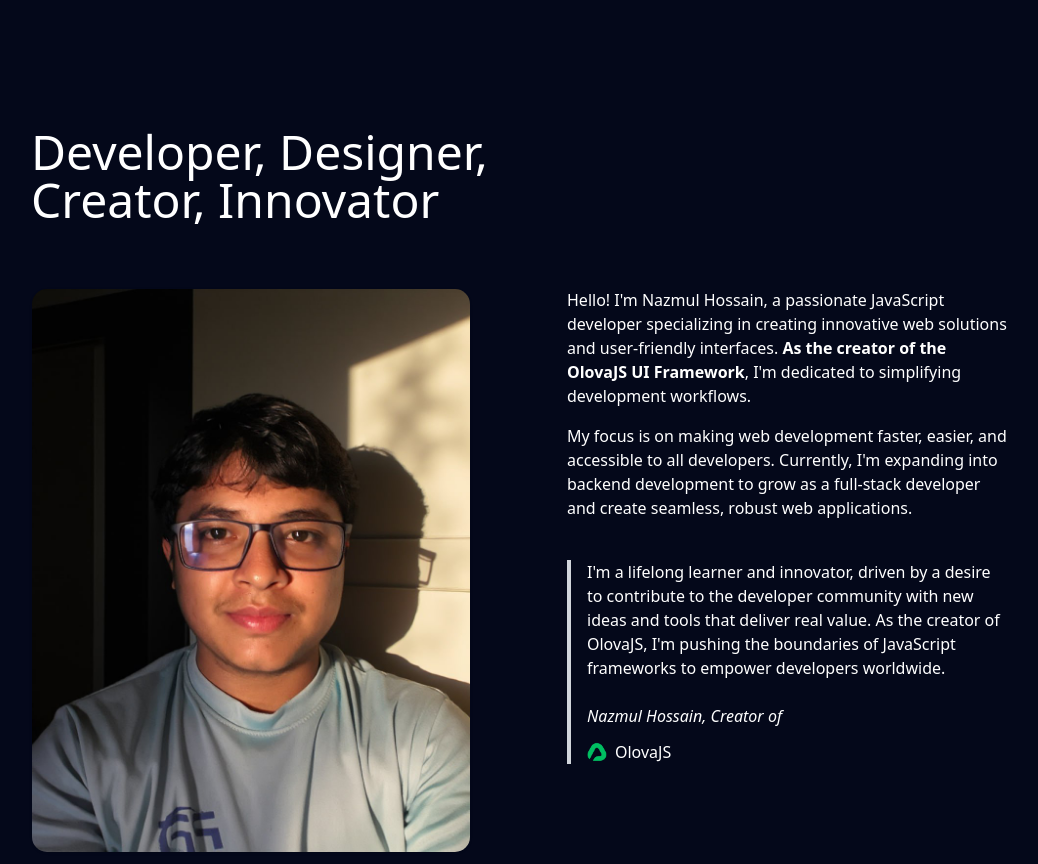
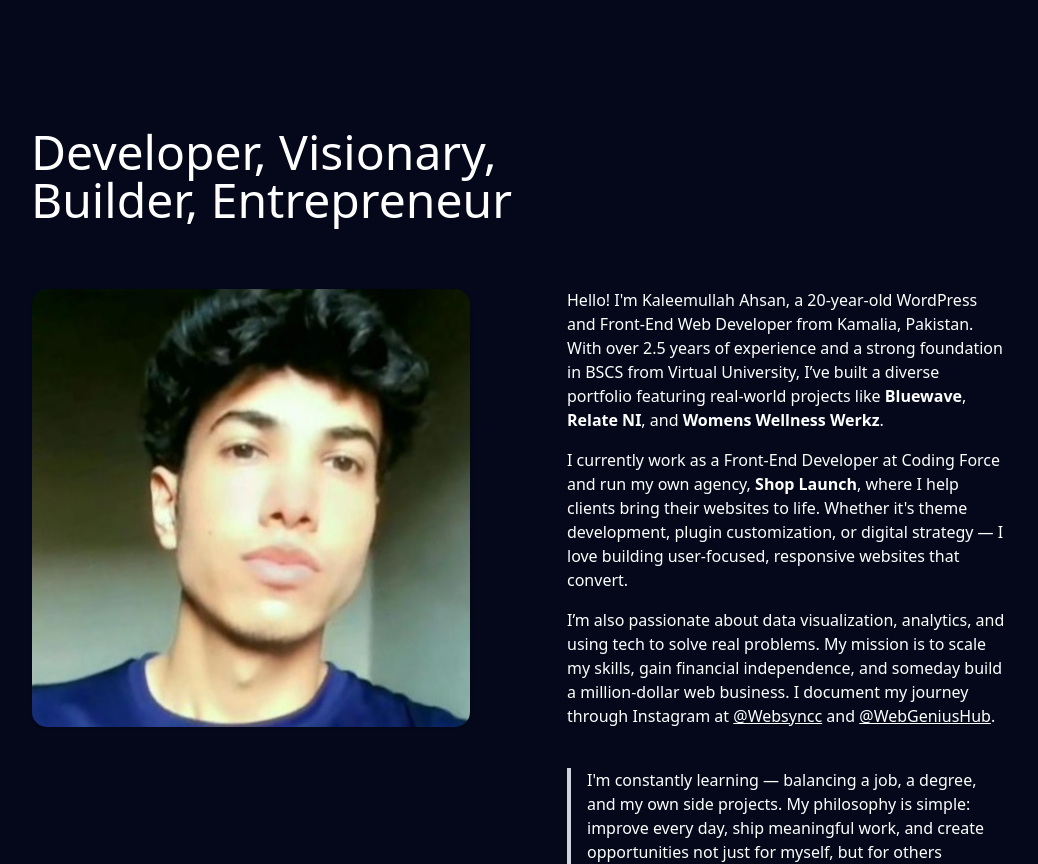
Before and after one commit to kaleemullahahsan/my-portfolio, a React (Vite) app: page / in a window 1280 px wide. Shown: the part 800-1664 px from the top of the page, without its empty margins (121-1159 px from the left). Built offline with nearby package versions, Linux system fonts and the light colour scheme.

Commit message:
Updated about section and hero image

```diff
--- a/index.html
+++ b/index.html
@@ -5,7 +5,7 @@
   <meta charset="UTF-8" />
   <link rel="icon" type="image/svg+xml" href="/vite.svg" />
   <meta name="viewport" content="width=device-width, initial-scale=1.0" />
-  <title>Nazmul Hossain</title>
+  <title>Kaleemullah Ahsan</title>
   <link rel="shortcut icon" href="./src/assets/images/favicon.ico" type="image/x-icon">
 </head>
 
--- a/src/pages/About/About.jsx
+++ b/src/pages/About/About.jsx
@@ -1,13 +1,12 @@
-import HeroImg from "@/assets/images/hero.jpg";
-import OlovaLogo from "@/assets/images/olova.png";
+import HeroImg from "@/assets/images/hero.jpg";// Replace with your agency logo if you have one
 
 export default function About() {
   return (
     <>
-      <section id="about" className="py-16 md:py-32  text-white bg-[#04081A]">
+      <section id="about" className="py-16 md:py-32 text-white bg-[#04081A]">
         <div className="mx-auto max-w-5xl space-y-8 px-6 md:space-y-16">
           <h2 className="relative z-10 max-w-xl text-4xl font-medium lg:text-5xl text-white">
-            Developer, Designer, Creator, Innovator
+            Developer, Visionary, Builder, Entrepreneur
           </h2>
           <div className="grid gap-6 sm:grid-cols-2 md:gap-12 lg:gap-24">
             <div className="relative mb-6 sm:mb-0">
@@ -15,7 +14,7 @@
                 <img
                   src={HeroImg}
                   className="rounded-[15px] shadow block"
-                  alt="payments illustration"
+                  alt="developer illustration"
                   width={1207}
                   height={929}
                 />
@@ -24,44 +23,40 @@
 
             <div className="relative space-y-4">
               <p className="text-white">
-                Hello! I'm Nazmul Hossain, a passionate JavaScript developer
-                specializing in creating innovative web solutions and
-                user-friendly interfaces.{" "}
-                <span className="font-bold text-white">
-                  As the creator of the OlovaJS UI Framework
-                </span>
-                , I'm dedicated to simplifying development workflows.
+                Hello! I'm Kaleemullah Ahsan, a 20-year-old WordPress and Front-End Web Developer from Kamalia, Pakistan.
+                With over 2.5 years of experience and a strong foundation in BSCS from Virtual University, I’ve built
+                a diverse portfolio featuring real-world projects like <strong>Bluewave</strong>, <strong>Relate NI</strong>, and <strong>Womens Wellness Werkz</strong>.
               </p>
               <p className="text-white">
-                My focus is on making web development faster, easier, and
-                accessible to all developers. Currently, I'm expanding into
-                backend development to grow as a full-stack developer and create
-                seamless, robust web applications.
+                I currently work as a Front-End Developer at Coding Force and run my own agency,{" "}
+                <span className="font-bold text-white">Shop Launch</span>, where I help clients bring their websites to life.
+                Whether it's theme development, plugin customization, or digital strategy — I love building user-focused, responsive websites that convert.
+              </p>
+              <p className="text-white">
+                I’m also passionate about data visualization, analytics, and using tech to solve real problems. My mission is to scale my skills,
+                gain financial independence, and someday build a million-dollar web business. I document my journey through Instagram at{" "}
+                <a href="https://www.instagram.com/websyncc" className="underline" target="_blank" rel="noopener noreferrer">
+                  @Websyncc
+                </a>{" "}
+                and{" "}
+                <a href="https://www.instagram.com/webgeniushub" className="underline" target="_blank" rel="noopener noreferrer">
+                  @WebGeniusHub
+                </a>.
               </p>
 
               <div className="pt-6">
                 <blockquote className="border-l-4 border-gray-300 pl-4">
                   <p className="text-white">
-                    I'm a lifelong learner and innovator, driven by a desire to
-                    contribute to the developer community with new ideas and
-                    tools that deliver real value. As the creator of OlovaJS,
-                    I'm pushing the boundaries of JavaScript frameworks to
-                    empower developers worldwide.
+                    I'm constantly learning — balancing a job, a degree, and my own side projects. My philosophy is simple:
+                    improve every day, ship meaningful work, and create opportunities not just for myself, but for others through tech.
                   </p>
 
                   <div className="mt-6 space-y-3">
                     <cite className="block font-medium text-white">
-                      Nazmul Hossain, Creator of
+                      Kaleemullah Ahsan, Founder of
                     </cite>
                     <div className="flex items-center gap-2">
-                      <img
-                        className="h-5 w-fit"
-                        src={OlovaLogo}
-                        alt="Olova Logo"
-                        height="20"
-                        width="auto"
-                      />
-                      <span className="text-white">OlovaJS</span>
+                      <span className="text-white">Shop Launch</span>
                     </div>
                   </div>
                 </blockquote>
```
Also changed, not shown: src/assets/images/hero.jpg.
